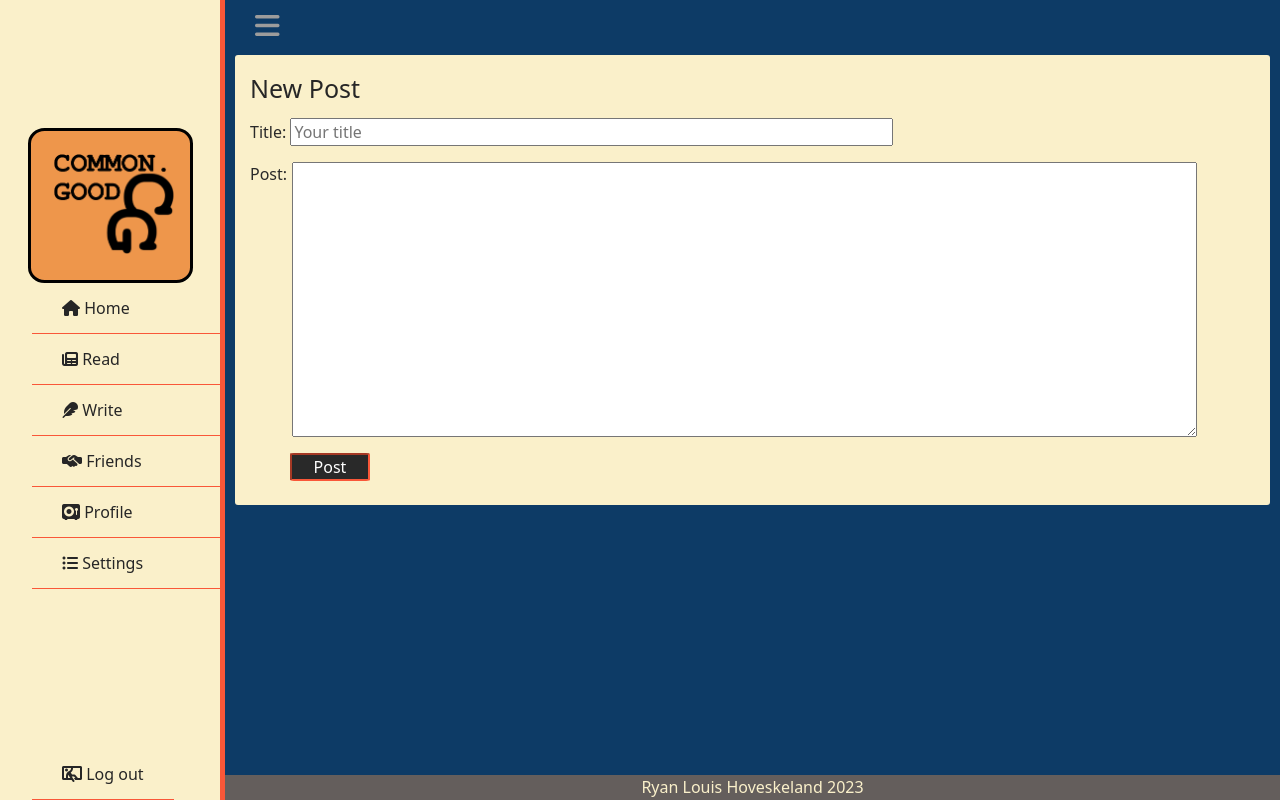
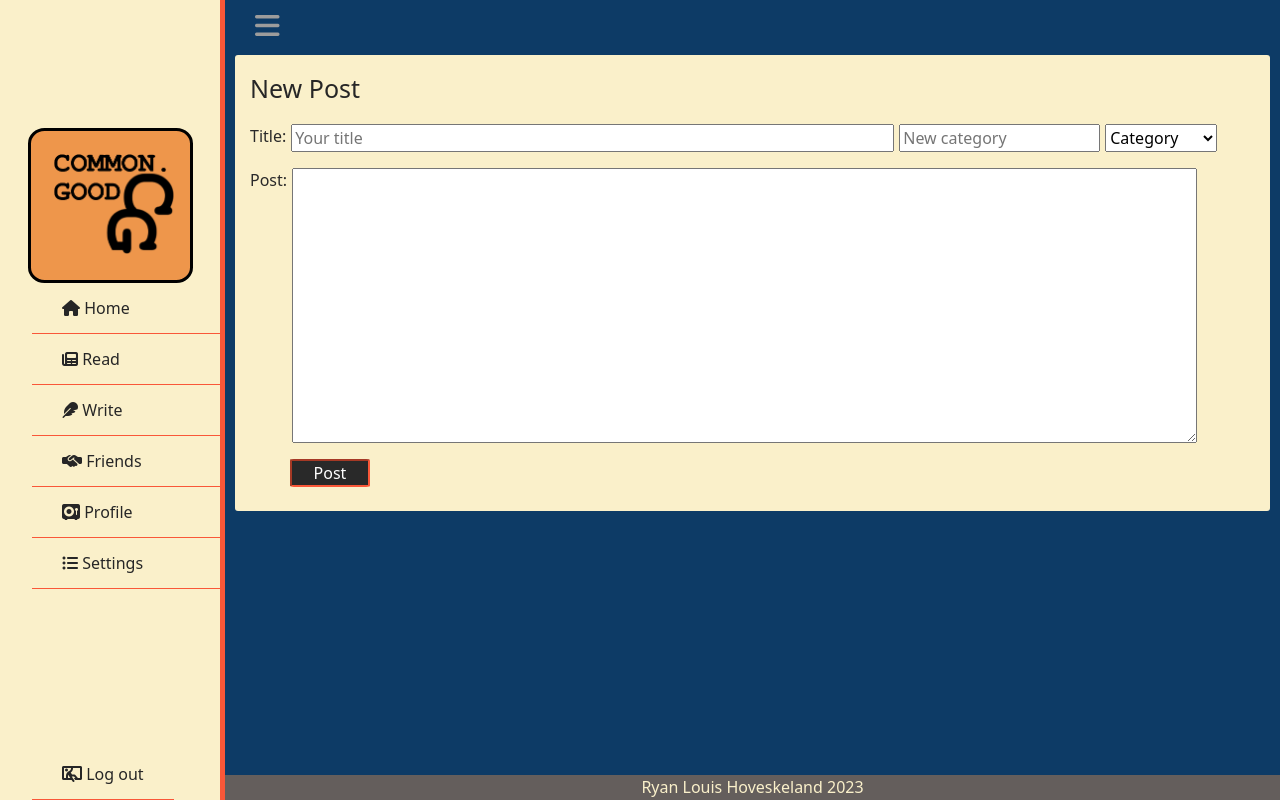
Before and after one commit to roxensox/Common-Good, a Flask app: page /write in a window 1280 px wide. Run offline with Flask 2, Linux system fonts and the light colour scheme; a user stored in the database is signed in; data comes from the database, SQL or seed files in the repository; both versions use the stored data as it was after the commit.

Commit message:
added categories to posts and update the database queries on old pages

```diff
--- a/app.py
+++ b/app.py
@@ -36,9 +36,9 @@ def connect():
 def index():
     # Filters based on friends if the user is signed in
     if session.get("username") != None:
-        data = select("data.db","SELECT username, title, time, body, post_id, id FROM users JOIN (SELECT DISTINCT title, user_id, body, time, post_id FROM posts JOIN connections ON user_id = friend_id AND friender_id = ? OR user_id = ?) ON id = user_id ORDER BY time DESC;", (session.get("user_id"), session.get("user_id")))
+        data = select("data.db","SELECT username, title, time, body, post_id, id, category FROM users JOIN ( SELECT * FROM categories JOIN (SELECT DISTINCT title, user_id, body, time, post_id AS pid FROM posts JOIN connections ON user_id = friend_id AND friender_id = ? OR user_id = ?) ON post_id = pid) ON id = user_id ORDER BY time DESC;", (session.get("user_id"), session.get("user_id")))
     else:
-        data = select("data.db", "SELECT username, title, time, body, post_id, id FROM users JOIN posts ON user_id = id ORDER BY time DESC;")
+        data = select("data.db", "SELECT username, title, time, body, post_id, id, category FROM users JOIN (SELECT * FROM posts JOIN categories ON posts.post_id = categories.post_id) ON user_id = id ORDER BY time DESC;")
     for row in data:
         row["time"] = row["time"].split(' ')
     return render_template("index.html", posts=data)
@@ -129,7 +129,7 @@ def read():
         pids = []
         for term in search:
             term = f"%{term}%"
-            temp = select("data.db", "SELECT * FROM posts JOIN users ON id = user_id WHERE title LIKE (?) OR username LIKE (?) ORDER BY time DESC;", (term, term))
+            temp = select("data.db", "SELECT * FROM users JOIN (SELECT * FROM posts JOIN categories ON posts.post_id = categories.post_id) ON id = user_id WHERE title LIKE (?) OR username LIKE (?) ORDER BY time DESC;", (term, term))
             for post in temp:
                 if post["post_id"] not in pids:
                     post["time"] = post["time"].split(' ')
@@ -138,7 +138,7 @@ def read():
         return render_template("read.html", posts=data)
     # When the user enters this page through a link, they get all posts ordered chronologically
     else:
-        data = select("data.db", "SELECT * FROM posts JOIN users ON id = user_id ORDER BY time DESC;")
+        data = select("data.db", "SELECT * FROM users JOIN (SELECT * FROM posts JOIN categories ON  posts.post_id = categories.post_id) ON id = user_id ORDER BY time DESC;")
         for post in data:
             post["time"] = post["time"].split(' ')
         return render_template("read.html", posts=data)
@@ -159,6 +159,12 @@ def write_post():
         title = request.form.get("title")
         bodytext = request.form.get("body")
         user_id = session.get("user_id")
+        new_category = request.form.get("addcat")
+        category = request.form.get("category")
+        if not new_category and not category:
+            category = "general"
+        if new_category:
+            category = new_category
         ts = time()
         timestamp = datetime.datetime.fromtimestamp(ts).strftime('%Y-%m-%d %H:%M:%S')
         if not title:
@@ -170,10 +176,15 @@ def write_post():
         con, cur = connect()
         cur.execute("INSERT INTO posts (user_id, title, body, time) VALUES (?, ?, ?, ?)", (user_id, title, bodytext, timestamp))
         con.commit()
+        con, cur = connect()
+        post_id = select("data.db", "SELECT post_id FROM posts WHERE user_id = ? ORDER BY time LIMIT 1", (user_id))[0]["post_id"]
+        cur.execute("INSERT INTO categories VALUES (?, ?);", (post_id, category))
+        con.commit()
         flash("Post submitted")
         return redirect("/write")
     else:
-        return render_template("write.html")
+        data = select("data.db", "SELECT DISTINCT category FROM categories")
+        return render_template("write.html", categories=data)
 
 # Allows the user to view a single post
 @app.route("/review", methods=["POST"])
@@ -194,7 +205,7 @@ def view():
 def profile():
     # Load three lists of dictionaries (users, posts, and profdata) to draw information from for the profile page
     users = select("data.db", "SELECT * FROM users WHERE id = ?;", (session.get("user_id")))
-    posts = select("data.db", "SELECT * FROM posts WHERE user_id = ? ORDER BY time DESC;", (session.get("user_id")))
+    posts = select("data.db", "SELECT * FROM posts JOIN categories ON posts.post_id = categories.post_id WHERE user_id = ? ORDER BY time DESC;", (session.get("user_id")))
     # Check to make sure that the user has posted before attempting to format the timestamps
     if len(posts) > 0:
         for row in posts:
@@ -209,8 +220,9 @@ def profile():
 def usrprofile():
     # Check to make sure the user isn't trying to view their own profile indirectly
     targ_id = request.form.get("id")
-    if int(request.form.get("id")) == int(session.get("user_id")):
-        return redirect("/myprofile")
+    if session.get("user_id") != None:
+        if int(request.form.get("id")) == int(session.get("user_id")):
+            return redirect("/myprofile")
     # Initialize the value of friend to reflect that the users are not friends, and then check in the database to see if they are friends
     friend = "N"
     if len(select("data.db", "SELECT * FROM connections WHERE friender_id = ? AND friend_id = ?", (session.get("user_id"), targ_id))) > 0:
@@ -220,7 +232,7 @@ def usrprofile():
     profdata = select("data.db", "SELECT * FROM profiles WHERE user_id = ?", (targ_id))
     profdata = profdata[0]
     profdata["join_date"] = profdata["join_date"].split(' ')
-    posts = select("data.db", "SELECT * FROM posts WHERE user_id = ?", (targ_id))
+    posts = select("data.db", "SELECT * FROM posts JOIN categories ON posts.post_id = categories.post_id WHERE user_id = ?", (targ_id))
     for row in posts:
         row["time"] = row["time"].split(' ')
     return render_template("profile.html", users=users, profdata=profdata, posts=posts, friend = friend)
--- a/static/styles.css
+++ b/static/styles.css
@@ -16,6 +16,20 @@
 /* TEMPLATE PAGES */
 /* Template content container */
 
+.write_titlecontainer{
+    display: flex;
+}
+
+.addcat{
+    margin-left: 5px;
+    margin-right: 5px;
+    width: 20%;
+    padding-left: 2px;
+}
+
+.category_selector{
+    margin-right: 28px;
+}
 
 .box{
     background-color: #FAF0CA;
@@ -60,6 +74,7 @@ body.active #friend_button{
 .post_title{
     width: 60%;
     padding-left: 2px;
+    margin-left: 5px;
 }
 
 .post_body{
--- a/templates/index.html
+++ b/templates/index.html
@@ -25,6 +25,7 @@ Home
                     <th scope="col">Author</th>
                     <th scope="col">Date</th>
                     <th scope="col">Preview</th>
+                    <th scope="col">Category</th>
                 </tr>
             </thead>
             <tbody>
@@ -34,6 +35,7 @@ Home
                 <th><form action="/usrprofile" method="post"><button type="submit" name="id" value="{{ row['id'] }}" class="proflink">{{ row["username"] }}</button></form></th>
                 <th>{{ row["time"][0] }}</th>
                 <th>{{ row["body"][:30] }}...</th>
+                <th>{{ row["category"] }}</th>
             </tr>
             {% endfor %}
             </tbody>
--- a/templates/profile.html
+++ b/templates/profile.html
@@ -47,6 +47,7 @@ Profile
                     <th scope="col">Title</th>
                     <th scope="col">Date</th>
                     <th scope="col">Preview</th>
+                    <th scope="col">Category</th>
                 </tr>
             </thead>
             <tbody>
@@ -55,6 +56,7 @@ Profile
                 <th scope="row"><form action="/review" method="post"><button class="btn btn-secondary" type="submit" name="id" value="{{ row['post_id'] }}">{{ row["title"] }}</button></form></th>
                 <th>{{ row["time"][0] }}</th>
                 <th>{{ row["body"][:30] }}...</th>
+                <th>{{ row["category"] }}</th>
             </tr>
             {% endfor %}
             </tbody>
--- a/templates/read.html
+++ b/templates/read.html
@@ -24,6 +24,7 @@ Read
                     <th scope="col">Author</th>
                     <th scope="col">Date</th>
                     <th scope="col">Preview</th>
+                    <th scope="col">Category</th>
                 </tr>
             </thead>
             <tbody>
@@ -33,6 +34,7 @@ Read
                 <th><form action="/usrprofile" method="post"><button type="submit" name="id" value="{{ row['id'] }}" class="proflink">{{ row["username"] }}</button></form></th>
                 <th>{{ row["time"][0] }}</th>
                 <th>{{ row["body"][:20] }}...</th>
+                <th>{{ row["category"] }}</th>
             </tr>
 
             {% endfor %}
--- a/templates/write.html
+++ b/templates/write.html
@@ -16,8 +16,19 @@ Write New Post
             </p>
             <form action="/write" method="post">
                 <p>
-                    <label class="plaintext">Title:</label>
-                    <input name="title" placeholder="Your title" type="text" autocomplete="off" class="post_title">
+                    <div class="write_titlecontainer">
+                        <label class="plaintext">Title:</label>
+                        <input name="title" placeholder="Your title" type="text" autocomplete="off" class="post_title">
+                        <input class="addcat" placeholder="New category" name="addcat" type="text"></input>
+                        <select class="category_selector" name="category">
+                            <option selected disabled>
+                                Category
+                            </option>
+                            {% for option in categories %}
+                            <option>{{ option["category"] }}</option>
+                            {% endfor %}
+                        </select>
+                    </div>
                 </p>
                 <p class="post_body_wrapper">
                     <label class="plaintext">Post:</label>
```
Also changed, not shown: data.db, 2 other files.
